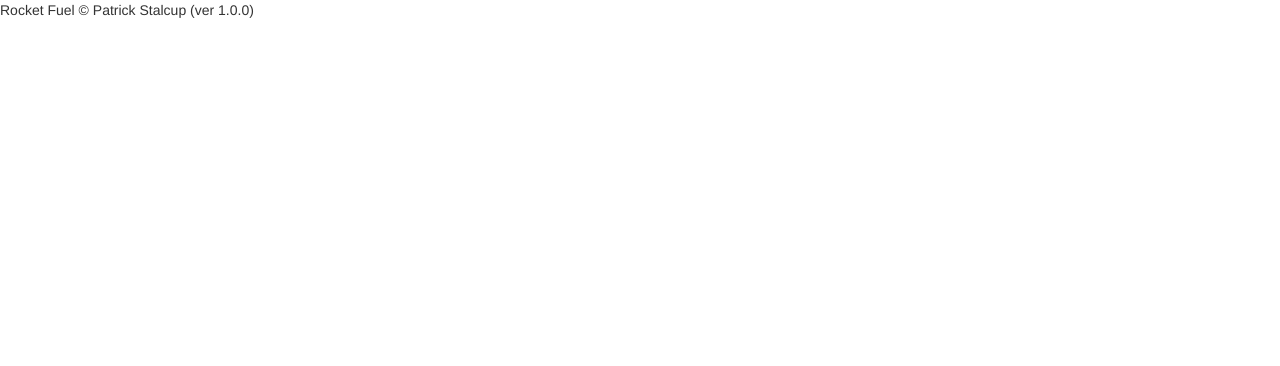
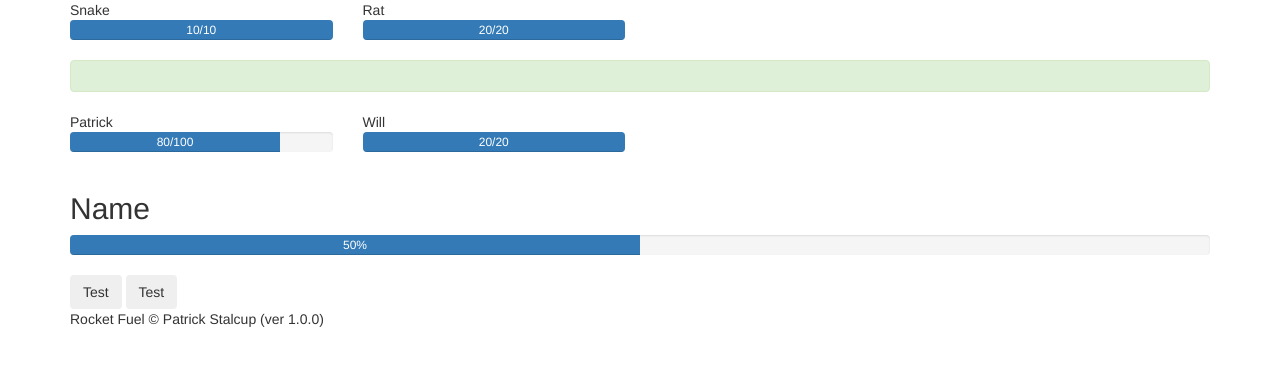
Before and after one commit to pstalcup/rocket-fuel, a plain HTML site: page index.html in a window 1280 px wide. Drawn offline with nearby package versions, Linux system fonts and the light colour scheme.

Commit message:
Added more directives, cleaned up the index html. Still includes some styles/elements meant to be expanded on later

```diff
--- a/app.js
+++ b/app.js
@@ -6,9 +6,45 @@
 		version: "1.0.0"
 	}
 
+	var heros = [{
+			name: "Patrick",
+			hp: {
+				current: 80,
+				max: 100
+			}
+		},{
+			name: "Will",
+			hp: {
+				current: 20,
+				max: 20
+			}
+		}
+	]
+	var villains = [{
+			name: "Snake",
+			hp: {
+				current: 10,
+				max: 10
+			}
+		},{
+			name: "Rat",
+			hp: {
+				current: 20,
+				max: 20
+			}
+		}
+	]
+
+
 	var app = angular.module("rpg", []);
 
-	//directive for generating a content div
+	//controllers
+	app.controller("CombatController", ['$scope', function($scope){
+		$scope.heros = heros;
+		$scope.villains = villains;
+	}]);
+
+	//directives
 	app.directive("gameInfo", function(){
 		return {
 			restrict: "E",
@@ -17,6 +53,22 @@
 			controller: function(){
 				this.gameInfo = gameInfo;
 			}
-		}
+		};
+	});
+
+	app.directive('characterPortraits', function(){
+		return {
+			restrict: "E",
+			scope: {
+				characters: '=characters'
+			},
+			templateUrl: "templates/character-portraits.html",
+			controllerAs: "portrait",
+			controller: function(){
+				this.percentage = function(hp) {
+					return parseInt(100 * (hp.current / hp.max));
+				}
+			}
+		};
 	});
 })();
--- a/index.html
+++ b/index.html
@@ -9,8 +9,25 @@
 	</head>
 	<body ng-app="rpg">
 		<!-- App contents -->
-
-		<game-info></game-info>
+		<div class="container" ng-controller="CombatController as combat">
+			<character-portraits characters="villains"></character-portraits>
+			<div class="alert alert-success">
+			</div>
+			<character-portraits characters="heros"></character-portraits>
+			<div>
+				<h2>Name</h2>
+				<div class="progress">
+					<div class="progress-bar" role="progressbar" aria-valuenow="50" aria-valuemin="0" aria-valuemax="100" style="width: 50%">
+						<span>50%</span>
+					</div>
+				</div>
+				<div class="row-fluid show-grid">
+					<button class="btn">Test</button>
+					<button class="btn">Test</button>
+				</div>
+			</div>
+			<game-info></game-info>
+		</div>
 		<!-- Script includes -->
 		<script src="app.js"></script>
 	</body>
--- /dev/null
+++ b/templates/character-portraits.html
@@ -0,0 +1,11 @@
+<div class="row">
+   <div ng-repeat="character in characters" class="col-sm-3" stylez="border-radius: 4px; border-style: solid; border-width:1px; border-color: black; ">
+      {{character.name}}
+      <div class="progress">
+         <div class="progress-bar" role="progressbar" aria-valuenow="{{portrait.percentage(character.hp)}}"
+            aria-valuemin="0" aria-valuemax="100" style="width: {{portrait.percentage(character.hp)}}%">
+            <span>{{character.hp.current}}/{{character.hp.max}}</span>
+         </div>
+      </div>
+   </div>
+</div>
```
Also changed, not shown: templates/combat-messages.html (added, +10 -0 lines).
